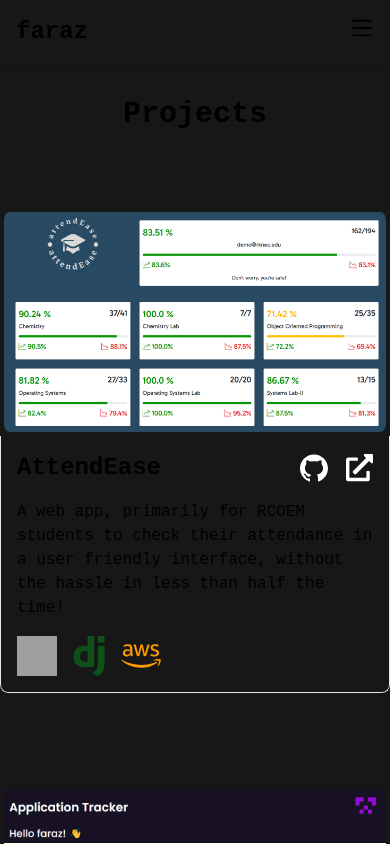
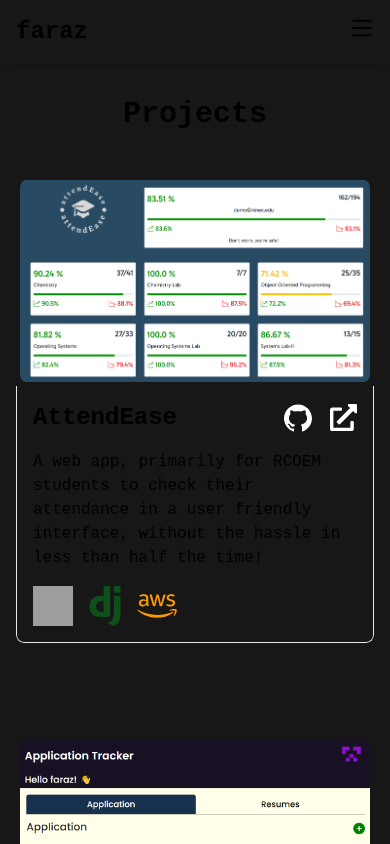
Before and after one commit to SFarazH/portfolio, a Next.js app: page /projects in a window 390 px wide. Shown: the top 844 px of the page. Built offline with nearby package versions, Linux system fonts and the light colour scheme; grey boxes are pictures that could not be loaded.

Commit message:
update proj page

```diff
--- a/app/projects/page.js
+++ b/app/projects/page.js
@@ -18,7 +18,7 @@ export default function Home() {
     <>
       {loader ? (
         <>
-          <div className="flex justify-around my-24">
+          <div className="flex justify-around my-24 ">
             <InfinitySpin
               visible={false}
               width="200"
@@ -30,8 +30,8 @@ export default function Home() {
         </>
       ) : (
         <>
-          <main className={`flex fira flex-col justify-between`}>
-            <h2 className="text-3xl font-semibold text-center my-8">
+          <main className={`flex fira flex-col justify-between px-4 md:px-0`}>
+            <h2 className="text-3xl font-semibold text-center mt-8">
               Projects
             </h2>
 
--- a/components/ProjectCard.jsx
+++ b/components/ProjectCard.jsx
@@ -21,9 +21,8 @@ export default function ProjectCard(props) {
           <div className="md:w-2/3 overflow-hidden pb-1 px-0.5 md:p-0 flex items-center justify-center mx-auto">
             <img
               src={props.img}
-              className="object-fill h-1/2 items-center rounded-lg px-0.5"
-            />{" "}
-            {/**rounded-t-lg md:rounded-t-none md:rounded-l-lg */}
+              className="object-fill md:h-1/2 items-center rounded-lg px-0.5"
+            />
           </div>
         )}
         <div
```
